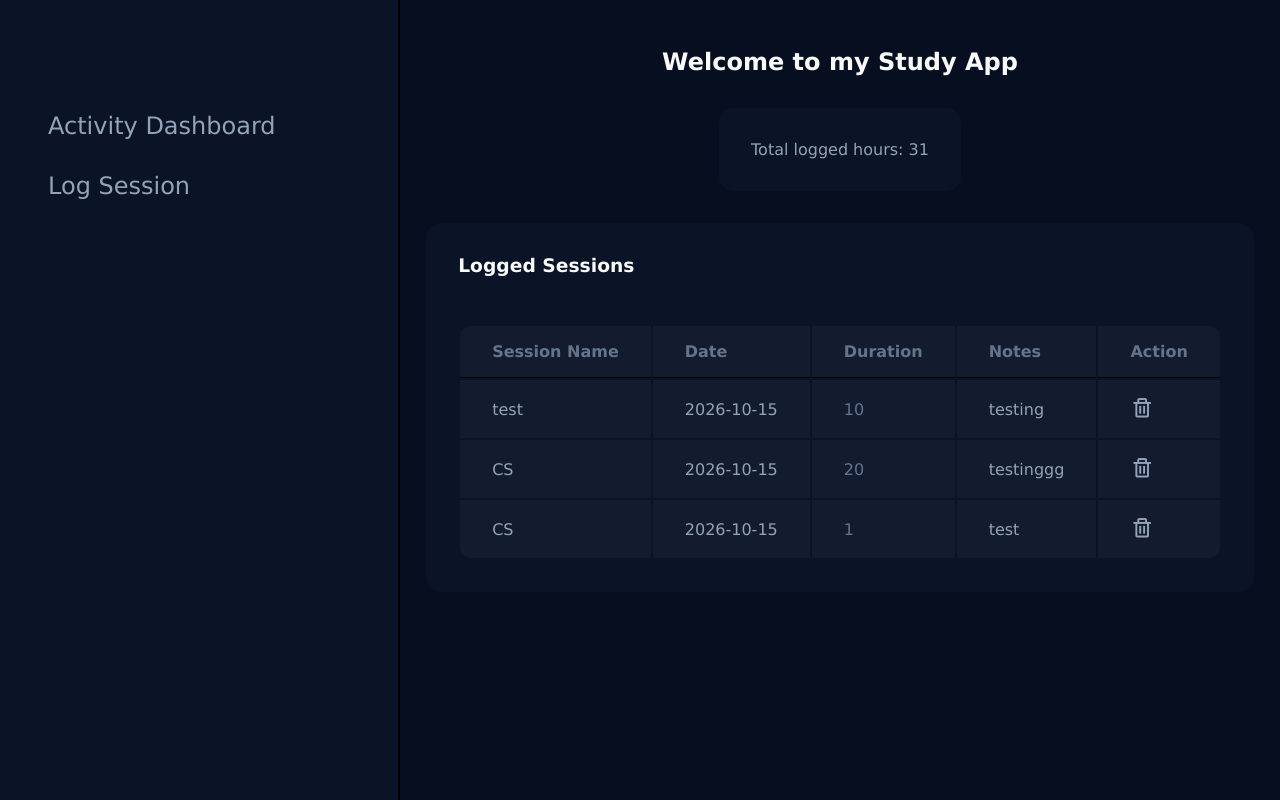
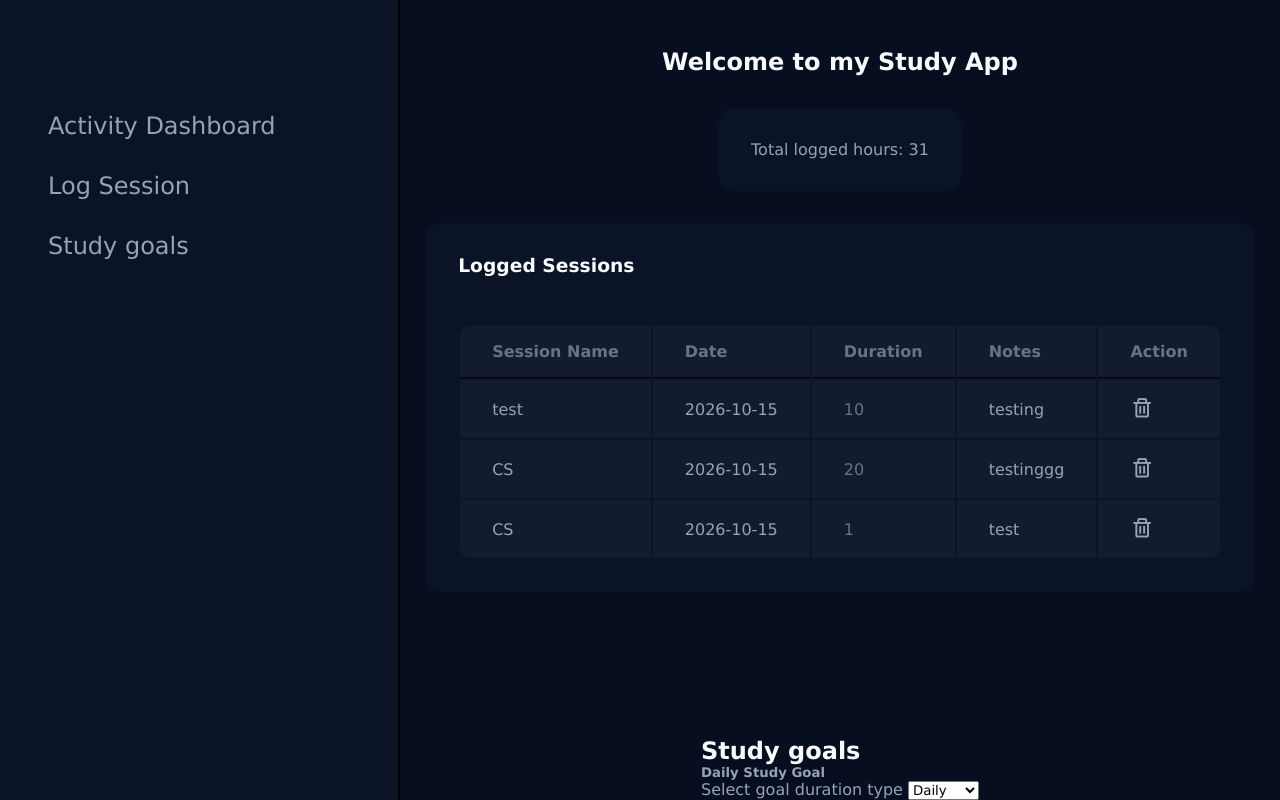
Before and after one commit to DanonymousCoder/study-app, a Flask app: page / in a window 1280 px wide. Run offline with Flask 3, Linux system fonts and the light colour scheme; data comes from the database, SQL or seed files in the repository; some libraries are stand-ins or nearby versions.

Commit message:
feat: add Study goals page alongside it navigation. Started working backend logic for Study goals(your goals vs what you actually did)

```diff
--- a/app.py
+++ b/app.py
@@ -26,7 +26,16 @@ def home():
 
         total_duration = sum_row["total_duration"] if sum_row["total_duration"] else 0
 
-        return render_template("index.html", sessions=rows, total_duration=total_duration)
+        today_date = datetime.now().strftime("%H:%M")
+        cursor.execute("SELECT SUM(duration) AS daily_total_duration FROM sessions WHERE s_date = ?", (today_date,))
+        daily_sum_row= cursor.fetchone()
+
+        total_daily_duration = daily_sum_row["daily_total_duration"] if daily_sum_row["daily_total_duration"] else 0
+
+        # calculated hours / inputted hours
+        # c/i * 100
+
+        return render_template("index.html", sessions=rows, total_duration=total_duration )
 
 @app.route("/add", methods=["POST"])
 def add_session():
@@ -70,3 +79,7 @@ def delete_session(session_id):
 
     flash("Session deleted sucessfully", "error")
     return redirect(url_for('home'))
+
+@app.route('/study/add', methods=['POST'])
+def add_goal():
+    pass
--- a/setup_db.py
+++ b/setup_db.py
@@ -12,3 +12,7 @@ with sqlite3.connect("focus.db") as connection:
             notes TEXT NOT NULL
             )
     """)
+
+    cursor.execute("""
+        CREATE TABLE IF NOT EXISTS study_goal ()
+""")
--- a/templates/index.html
+++ b/templates/index.html
@@ -25,6 +25,7 @@
         <ul>
             <li><a href="#" id="home-btn">Activity Dashboard</a></li>
             <li><a href="#" id="log-session-btn">Log Session</a></li>
+            <li><a href="#" id="goals-page-btn">Study goals</a></li>
         </ul>
     </aside>
     <main>
@@ -113,6 +114,25 @@
                 <button type="submit">Log Session</button>
             </form>
         </section>
+
+        <section class="study-goals" id="goals-page">
+            <h1>Study goals</h1>
+
+            <div class="progress-card">
+                <h5>Daily Study Goal</h5>
+                <div class="progress-bar" id="progress-bar"></div>
+            </div>
+
+            <form action="" method="POST">
+                <div>
+                    <label for="">Select goal duration type</label>
+                    <select name="goal-duration" id="goal-duration">
+                        <option value="daily">Daily</option>
+                        <option value="weekly">Weekly</option>
+                    </select>
+                </div>
+            </form>
+        </section>
     </main>
 
 
@@ -120,17 +140,26 @@
     <script>
         const homeBtn = document.getElementById("home-btn")
         const logSessionBtn = document.getElementById("log-session-btn")
+        const goalsPageBtn = document.getElementById("goals-page-btn")
         const home = document.getElementById("home")
         const logSession = document.getElementById("log-section")
 
         homeBtn.addEventListener("click", () => {
             logSession.style.display = "none"
+            goalsPageBtn.style.display = "none"
             home.style.display = "flex"
         })
 
         logSessionBtn.addEventListener("click", () => {
             logSession.style.display = "flex"
             home.style.display = "none"
+            goalsPageBtn.style.display = "none"
+        })
+
+        goalsPageBtn.addEventListener("click",  () => {
+            logSession.style.display = "none"
+            home.style.display ="none"
+            goalsPageBtn.style.display = "flex"
         })
     </script>
 </body>
```
